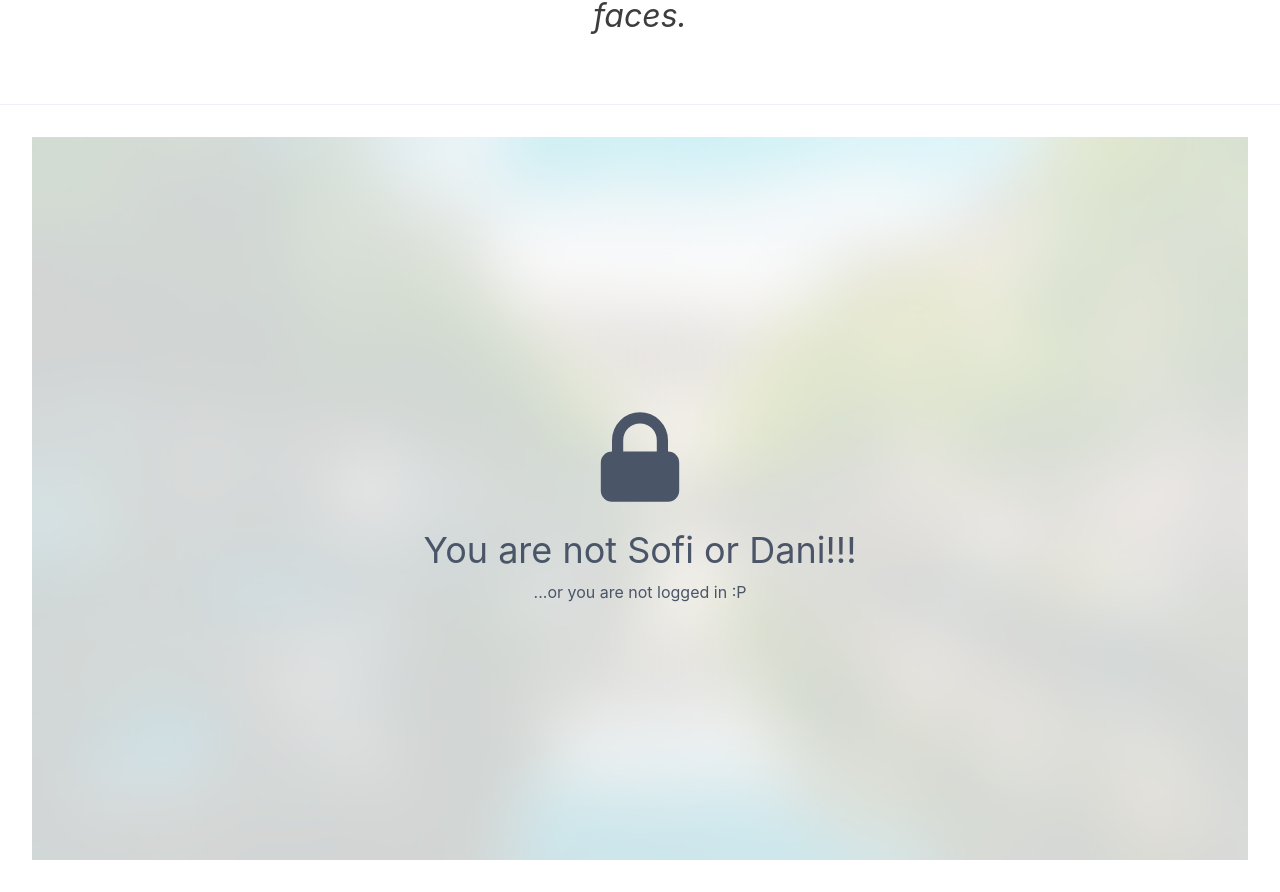
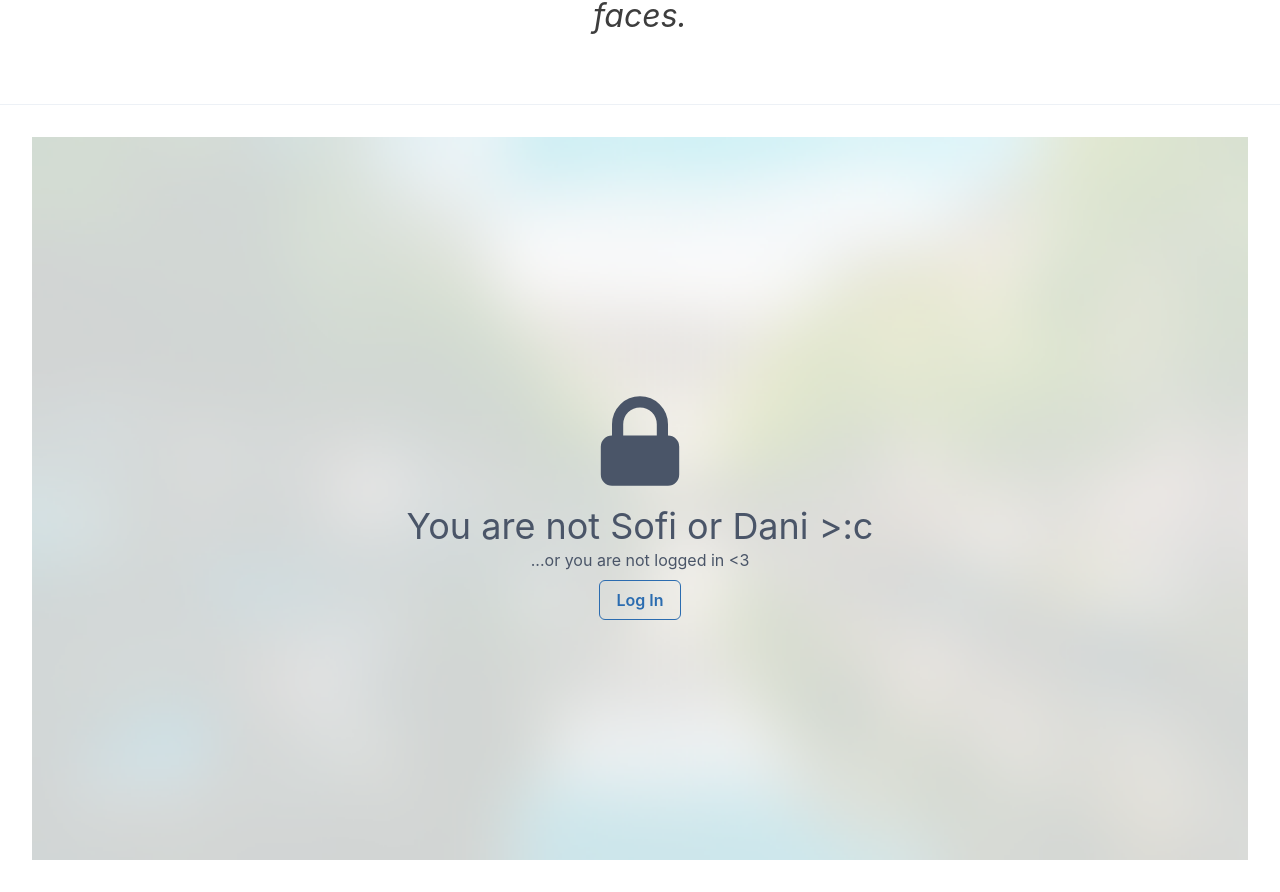
Before and after one commit to dnrm/sapphire, a Next.js app: page / in a window 1280 px wide. Shown: the part 492-1384 px from the top of the page. Built offline with nearby package versions, Linux system fonts and the light colour scheme; no server answers.

Commit message:
:lipstick: UI improvements in the unauthorised page

```diff
--- a/components/Gallery.js
+++ b/components/Gallery.js
@@ -1,11 +1,11 @@
 import React from 'react';
-import { Grid, Stack, Heading, Flex, Text } from '@chakra-ui/react';
+import { Grid, Stack, Heading, Flex, Text, Button } from '@chakra-ui/react';
 import Photo from './Photo';
 import { useSession } from 'next-auth/client';
+import Link from 'next/link';
 
 const Gallery = () => {
-
-    const [session] = useSession()
+    const [session] = useSession();
 
     return session ? (
         <Grid
@@ -41,8 +41,11 @@ const Gallery = () => {
             <Photo src="https://images.unsplash.com/photo-1627759929352-e4ad6ff6d55e"></Photo>
         </Grid>
     ) : (
-        <Stack
-            py={64}
+        <Flex
+            direction="column"
+            alignItems="center"
+            justifyContent="center"
+            py={60}
             m={8}
             bgImage={'/unauthorised-bg.png'}
             bgRepeat="no-repeat"
@@ -75,12 +78,17 @@ const Gallery = () => {
                 textAlign="center"
                 fontWeight="regular"
             >
-                You are not Sofi or Dani!!!
+                You are not Sofi or Dani &gt;:c
             </Heading>
             <Text textColor="gray.600" textAlign="center" fontWeight="regular">
-                ...or you are not logged in :P
+                ...or you are not logged in &lt;3
             </Text>
-        </Stack>
+            <Link href="/login">
+                <a textAlign="center">
+                    <Button mt={2} colorScheme="blue" variant="outline">Log In</Button>
+                </a>
+            </Link>
+        </Flex>
     );
 };
 
--- a/pages/api/auth/[...nextauth].js
+++ b/pages/api/auth/[...nextauth].js
@@ -10,6 +10,8 @@ export default NextAuth({
         Providers.Google({
             clientId: process.env.GOOGLE_CLIENT_ID,
             clientSecret: process.env.GOOGLE_CLIENT_SECRET,
+            authorizationUrl:
+                'https://accounts.google.com/o/oauth2/v2/auth?prompt=consent&access_type=offline&response_type=code',
         }),
     ],
     pages: {
```
Also changed, not shown: pages/unauthorised.js (+9 -5 lines).
